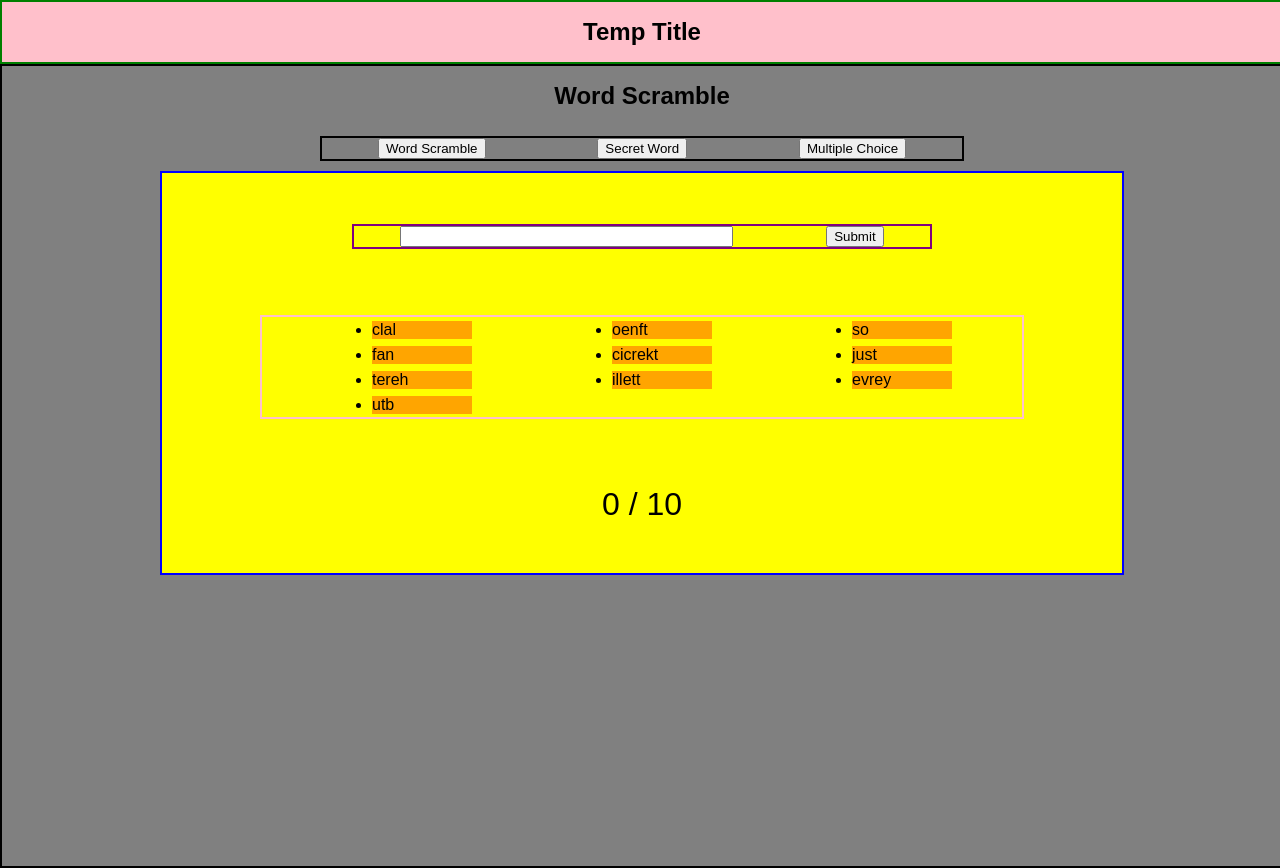
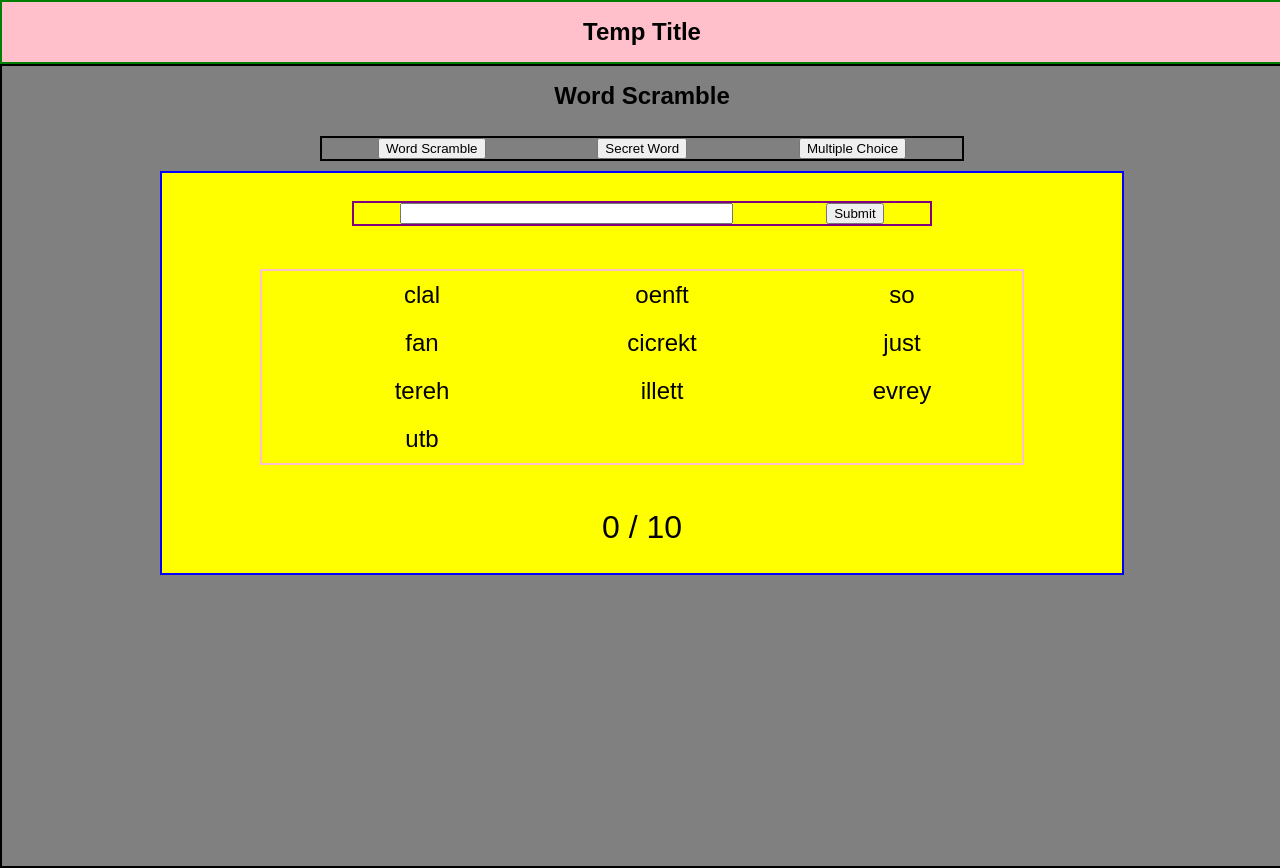
Before and after one commit to gomizilla/deans-vocab-game, a React (Create React App) app: page / in a window 1280 px wide. Both pictures are taken after a click on the button "Word Scramble". Built offline with nearby package versions, Linux system fonts and the light colour scheme.

Commit message:
add: minor visual changes

```diff
--- a/src/components/games/WordScramble.css
+++ b/src/components/games/WordScramble.css
@@ -16,13 +16,19 @@
     /* flex-direction: row; */
     border: 2px solid pink;
     width: 75%;
-    height: 25%;
+    height: auto;
 }
 
 .ws-vocab {
     color: black;
-    width: 100px;
-    background-color: orange;
+    display: flex;
+    justify-content: center;
+    /* justify-content: space-evenly; */
+    margin: 10px;
+    /* background-color: green; */
+    font-size: 24px;
+    width: 50%;
+    /* text-decoration: line-through; */
 }
 
 .ws-num-correct {
@@ -44,6 +50,14 @@
 }
 
 .correct {
+    display: flex;
+    justify-content: space-around;
+    align-items: center;
+    border: 2px solid black;
+    margin: 10px;
+    padding: 5px;
     background-color: green;
-    text-decoration: line-through;
+    font-size: 24px;
+    width: auto;
+    /* text-decoration: line-through; */
 }
--- a/src/components/games/WordScramble.jsx
+++ b/src/components/games/WordScramble.jsx
@@ -104,6 +104,7 @@ export default function WordScramble(props) {
             console.log("🎉🎉🎉🎉🎉🎉🎉🎉🎉🎉🎉🎉🎉🎉🎉🎉🎉🎉🎉")
             console.log("awerawerawerawerawer: ", wordListTest[userInput.value])
             document.getElementById(`${wordListTest[userInput.value]}`).className = "correct";
+            document.getElementById(`${wordListTest[userInput.value]}`).innerHTML = `${userInput.value} ✅`;
             setSubmittedWords([...submittedWords, userInput.value]);
         }
         userInput.value = "";
```
